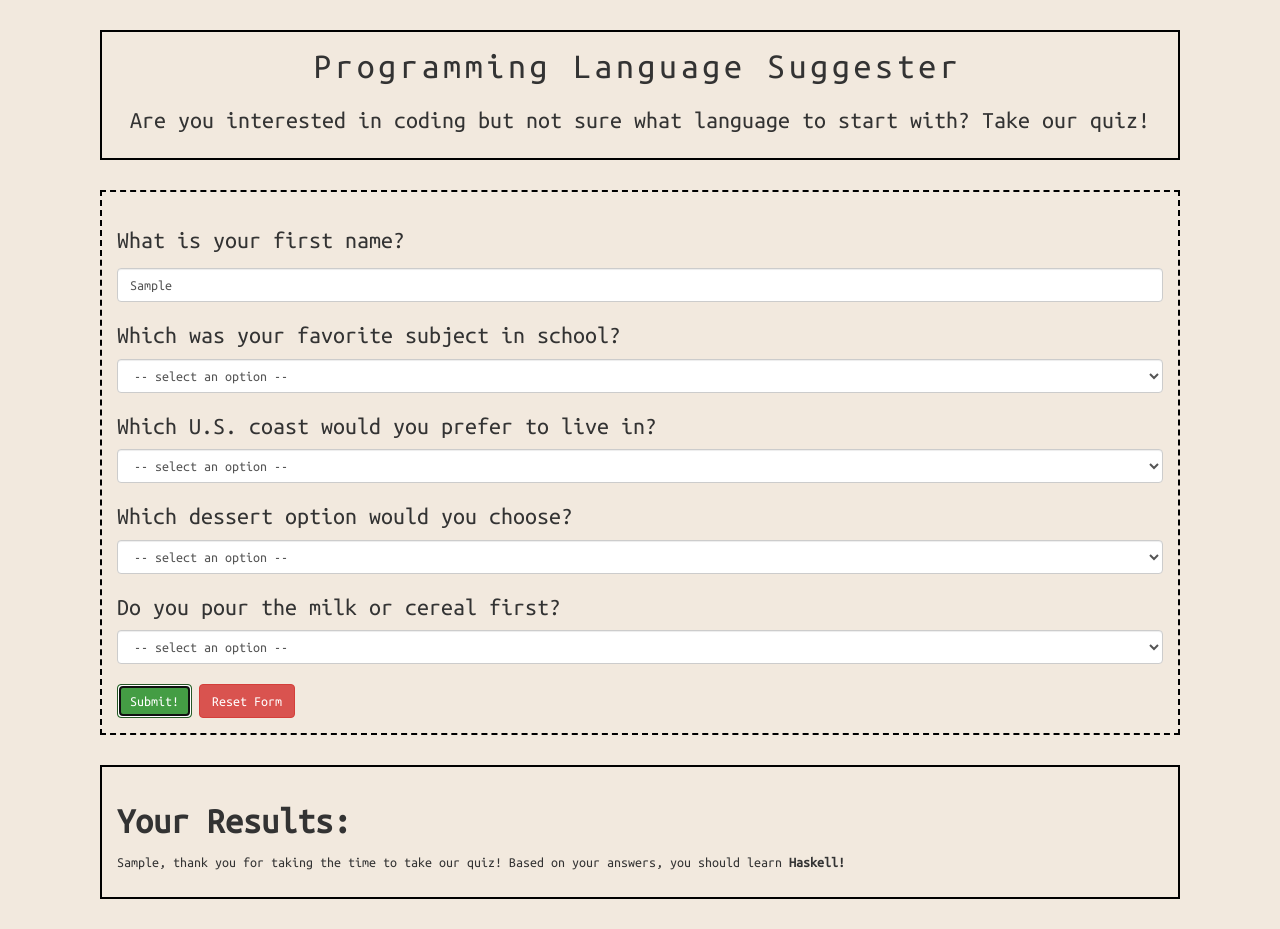
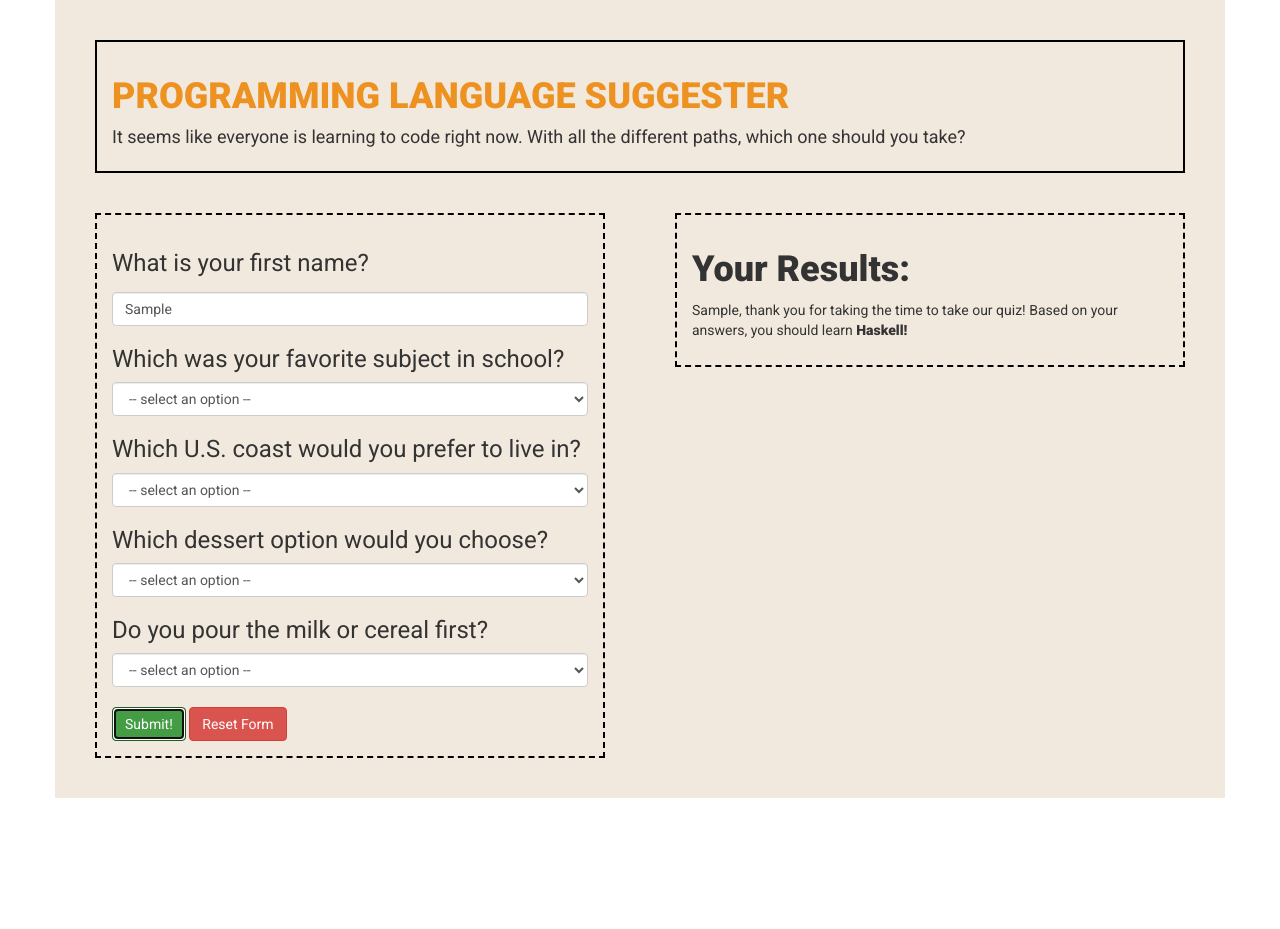
Before and after one commit to brandanpdx/programming-language-selector, a plain HTML site: page index.html in a window 1280 px wide. Both pictures are taken after typing "Sample" into the empty fields and a click on the button "Submit!". After the commit the page ends 800 px from the top, so only its background shows below. Drawn offline with Linux system fonts and the light colour scheme.

Commit message:
change background color of container

```diff
--- a/css/styles.css
+++ b/css/styles.css
@@ -1,41 +1,28 @@
 body {
-  background-color: #f2e9de;
-  font-family: 'Ubuntu Mono', monospace;
+  font-family: 'Roboto', sans-serif;
 }
 
-
-.intro h1 {
-  overflow: hidden; /* Ensures the content is not revealed until the animation */
-  border-right: .15em solid black; /* The typwriter cursor */
-  white-space: nowrap; /* Keeps the content on a single line */
-  margin: 0 auto; /* Gives that scrolling effect as the typing happens */
-  letter-spacing: .10em; /* Adjust as needed */
-  animation:
-    typing 2.1s steps(40, end),
-    blink-caret .90s step-end infinite;
-}
-
-/* The typing effect */
-@keyframes typing {
-  from { width: 0 }
-  to { width: 80% }
-}
-
-/* The typewriter cursor effect */
-@keyframes blink-caret {
-  from, to { border-color: transparent }
-  50% { border-color: black; }
+.container {
+  background-color: #F2E9DE;
+  padding: 20px;
 }
 
 .intro {
-  text-align: center;
+  /* text-align: center;
+  border: 2px solid black; */
+  margin: 20px;
+  padding: 15px;
   border: 2px solid black;
-  margin: 30px;
-  padding: 15px;
+}
+
+.intro h1 {
+  font-family: 'Roboto', sans-serif;
+  color: #ED9121;
+  font-weight: 900;
 }
 
 .form-questions {
-  margin: 30px;
+  margin: 20px;
   border: 2px dashed black;
   padding: 15px;
 }
@@ -49,11 +36,12 @@ body {
 }
 
 #results {
-  margin: 30px;
+  margin: 20px;
   border: 2px solid black;
   padding: 15px;
 }
 
 #results {
   display: none;
+  border: 2px dashed black;
 }
--- a/index.html
+++ b/index.html
@@ -2,7 +2,8 @@
 <html lang="en">
 
 <head>
-  <link href="https://fonts.googleapis.com/css?family=Ubuntu+Mono&display=swap" rel="stylesheet">
+  <link href="https://fonts.googleapis.com/css?family=Roboto&display=swap" rel="stylesheet">
+  <link href="https://fonts.googleapis.com/css?family=Roboto:900&display=swap" rel="stylesheet">
   <link rel="stylesheet" href="css/bootstrap.css" type="text/css">
   <link rel="stylesheet" href="css/styles.css" type="text/css">
   <script src="js/jquery-3.4.1.js"></script>
@@ -14,10 +15,12 @@
   <div class="container">
     <!-- Header/Intro -->
     <div class="intro">
-      <h1>Programming Language Suggester</h1>
-      <h3>Are you interested in coding but not sure what language to start with? Take our quiz!</h3>
+      <h1>PROGRAMMING LANGUAGE SUGGESTER</h1>
+      <h4>It seems like everyone is learning to code right now. With all the different paths, which one should you take?</h4>
     </div>
     <!-- Form Input -->
+    <div class="row">
+      <div class="col-md-6">
         <div class="form-questions">
           <form>
             <div class="form-group">
@@ -64,20 +67,24 @@
             <button class="btn btn-danger" type="reset">Reset Form</button>
           </form>
         </div>
+      </div>
       <!-- Potential Results -->
+      <div class="col-md-6">
         <div id="results">
           <h1><strong>Your Results:</strong></h1>
           <div id="Python">
-        <p><span class="nameresult"></span>, thank you for taking the time to take our quiz! Based on your answers, you
-          should learn <strong>Python!</strong></p>
+            <p><span class="nameresult"></span>, thank you for taking the time to take our quiz! Based on your answers,
+              you should learn <strong>Python!</strong></p>
           </div>
           <div id="C">
-        <p><span class="nameresult"></span>, thank you for taking the time to take our quiz! Based on your answers, you
-          should learn <strong>C++!</strong></p>
+            <p><span class="nameresult"></span>, thank you for taking the time to take our quiz! Based on your answers,
+              you should learn <strong>C++!</strong></p>
           </div>
           <div id="Haskell">
-        <p><span class="nameresult"></span>, thank you for taking the time to take our quiz! Based on your answers, you
-          should learn <strong>Haskell!</strong></p>
+            <p><span class="nameresult"></span>, thank you for taking the time to take our quiz! Based on your answers,
+              you should learn <strong>Haskell!</strong></p>
+          </div>
+        </div>
       </div>
     </div>
   </div>
--- a/js/scripts.js
+++ b/js/scripts.js
@@ -7,7 +7,6 @@ $(document).ready(function() {
     var dessert = $("#dessert").val();
     var cereal = $("#cereal").val();
 
-
     if (nameResult === "") {
       alert("Please enter your name!");
     } else if (subject === "english" || subject === "art") {
@@ -15,7 +14,7 @@ $(document).ready(function() {
       $("#results").show();
       $("#C").hide();
       $("#Haskell").hide();
-    } else if (subject === "math" || subject === "science") {
+    } else if (subject === "math") {
       $(".nameresult").text(nameResult);
       $("#results").show();
       $("#Python").hide();
```
Also changed, not shown: img/background.jpg (added). Lines whose indentation alone changed are shown as unchanged.
